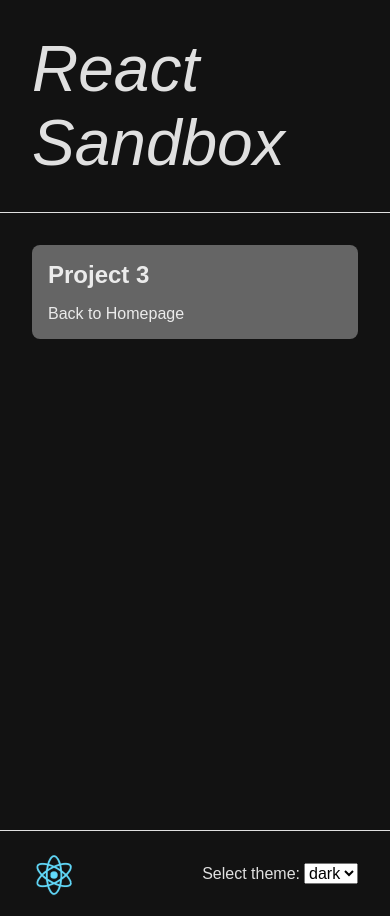
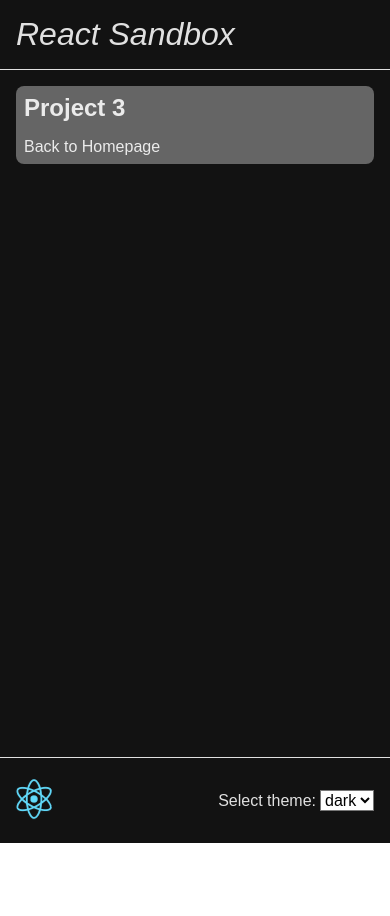
Before and after one commit to dougwigg/react-app, a React (Create React App) app: page /react-app/project3 in a window 390 px wide. After the commit the page ends 844 px from the top, so only its background shows below. Built offline with nearby package versions, Linux system fonts and the light colour scheme.

Commit message:
tweak mobile styling

```diff
--- a/src/Body.module.css
+++ b/src/Body.module.css
@@ -1,3 +1,11 @@
+.header {
+    font-size: 4rem;
+    font-style: italic;
+    padding: 2rem;
+    border-bottom-width: 1px;
+    border-bottom-style: solid;
+}
+
 .body {
     display: flex;
     flex-direction: column;
@@ -7,12 +15,22 @@
     min-height: calc(100vh - 227px);
 }
 
-.header {
-    margin: 0 0 1rem;
-}
-
 .inner {
     background-color: hsla(0,0%,100%,.35);
     padding: 1rem;
     border-radius: .5rem;
 }
+
+@media (max-width: 480px) {
+    .header {
+      padding: 1rem;
+      font-size: 2rem;
+    }
+    .body {
+      padding: 1rem;
+      min-height: calc(100vh - 157px);
+    }
+    .inner {
+      padding: .5rem;
+    }
+}
--- a/src/Footer.module.css
+++ b/src/Footer.module.css
@@ -8,6 +8,7 @@
 }
 
 .footer select {
+    background-color: #fff;
     font-size: 1rem;
     margin-left: .25rem;
 }
@@ -18,7 +19,17 @@
     left: 20px;
     top: 20px;
     pointer-events: none;
-  }
+}
+
+@media (max-width: 480px) {
+    .footer {
+      padding: 2rem 1rem;
+    }
+    .logo {
+      top: 17px;
+      left: 0;
+    }
+}
 
   @media (prefers-reduced-motion:no-preference) {
     .logo {
--- a/src/Header.jsx
+++ b/src/Header.jsx
@@ -1,7 +1,7 @@
 import * as React from 'react';
 
 import { ThemeContext } from './ThemeContext';
-import styles from './Header.module.css';
+import styles from './Body.module.css';
 
 // Change theme via the props theme setter
 const Header = () => {
--- a/src/Header.module.css
+++ /dev/null
@@ -1,7 +0,0 @@
-.header {
-    font-size: 4rem;
-    font-style: italic;
-    padding: 2rem;
-    border-bottom-width: 1px;
-    border-bottom-style: solid;
-}
--- a/src/projects/covid-by-region/Covid.module.css
+++ b/src/projects/covid-by-region/Covid.module.css
@@ -96,3 +96,9 @@
         width: auto;
     }
 }
+
+@media (max-width: 480px) {
+  .body {
+    padding: 0;
+  }
+}
--- a/src/projects/covid-by-region/static.jsx
+++ b/src/projects/covid-by-region/static.jsx
@@ -66,11 +66,11 @@ export const stateNames = {
 export const statesForRegion = {
   'northeast': ['ME', 'VT', 'NH', 'MA', 'CT', 'RI'],
   'midatlantic': ['NY', 'NJ', 'PA', 'DE', 'MD', 'VA', 'WV'],
-  'southeast': ['AK', 'TN', 'NC', 'SC', 'LA', 'MS', 'AL', 'GA', 'FL'],
-  'northwest': ['WA', 'OR', 'ID', 'MT', 'WY'],
+  'southeast': ['AR', 'TN', 'NC', 'SC', 'LA', 'MS', 'AL', 'GA', 'FL'],
+  'northwest': ['AK', 'WA', 'OR', 'ID', 'MT', 'WY'],
   'midwest': ['ND', 'SD', 'NE', 'KS', 'WI', 'IA', 'MO', 'MI', 'IL', 'IN', 'OH', 'KY'],
   'southwest': ['UT', 'CO', 'NM', 'AZ', 'OK', 'TX'],
-  'west': ['CA', 'NV']
+  'west': ['CA', 'NV', 'HI']
 };
 
 export const formatDate = (dateNum) => {
```
